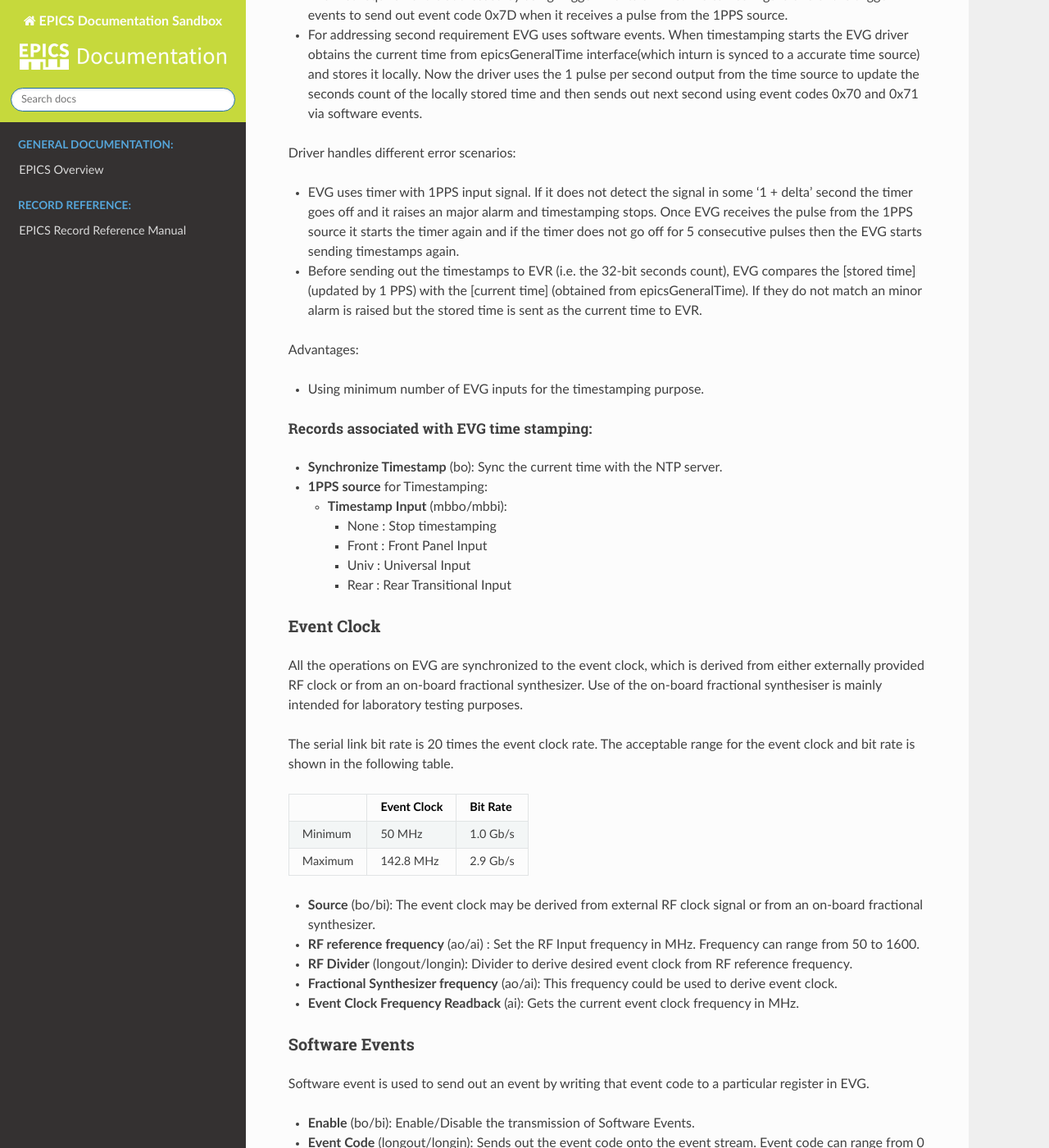
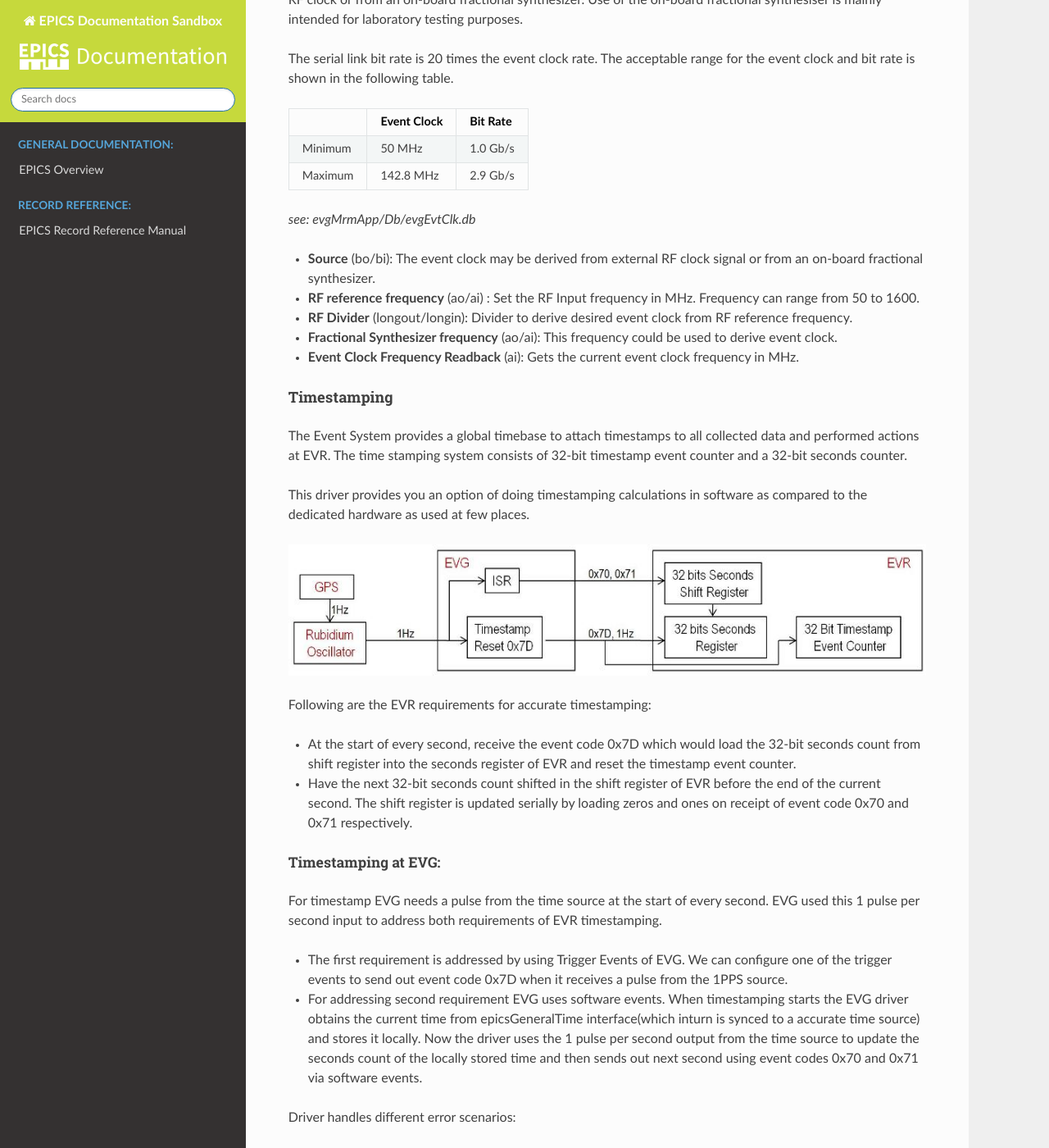
Before and after one commit to ttkorhonen/myDocument, a Sphinx documentation site: the page built from docs/mrfioc2/evg-usage.md, in a window 1280 px wide and 1400 px high, scrolled down 2528 px. Shown: the whole window at 82% size. Built offline with Sphinx 7.4.7 and the Read the Docs theme 2.0.0, drawn with Linux system fonts in a browser that asks for light colours; some of the changed lines change nothing that is shown; some of the changed text lies outside the part shown.

Commit message:
adding updated content

````diff
--- a/docs/mrfioc2/evg-usage.md
+++ b/docs/mrfioc2/evg-usage.md
@@ -21,11 +21,29 @@
 $ git clone https://github.com/epics-modules/mrfioc2.git
 ```
 
-Currently the driver supports the following models: (TBD)
+Currently the driver supports the following models: (To be completed)
+
+- VME-EVG-220
+- VME-EVG-230
+- cPCI-EVG-220
+- cPCI-EVG-230
+- PXI-EVG-220
+- VME-EVM-300
+- MTCA-EVM-300
+
+The required software that this driver depends on:
+
+- [EPICS Base](https://epics-controls.org/resources-and-support/base/) >= 3.14.10,
+- [devLib2](https://github.com/epics-modules/devlib2/) >= 2.8, and
+- the MSI tool (included in Base >= 3.15.1).
+
+
 
 ### IOC Deployment
 
 This section outlines a general strategy for adding an EVG to an IOC.
+
+#### VMEbus based hardware
 
 The VME bus based EVGs are configured using the mrmEvgSetupVME() IOC
 shell function.
@@ -56,15 +74,24 @@
 :class: dropdown
 
 VME64x allows for jumpless configuration of the
-card, but not automatically assignment of resources. Selection of an
-unused address range and IRQ level/vector is necessarily left to the
-user.
+card, but does not support automatic assignment of resources. Selection of an
+unused address range and IRQ level/vector is left to the user.
 
 Before setup is done the VME64 identifer fields are
 verified so that specifying an incorrect slot number is detected and
 setup will safely abort.
 ```
+#### PCI or PCIe based hardware
 
+For PCI (or PCIe) - based EVG or EVM, use
+
+```
+mrmEvgSetupPCI (
+        const char* id,         // Card Identifier
+        const char *spec,       // ID spec. or Bus number
+        int d,                                  // Device number
+        int f)                                  // Function number
+```
 
 ### Classes/Sub-Components
 
@@ -75,6 +102,38 @@
 ##### Global EVG Options:
 
 -   **Enable** (bo/bi): EVG enable and disable.
+
+#### Event Clock
+
+All the operations on EVG are synchronized to the event clock, which is
+derived from either externally provided RF clock or from an on-board
+fractional synthesizer. Use of the on-board fractional synthesiser is
+mainly intended for laboratory testing purposes.
+
+The serial link bit rate is 20 times the event clock rate. The acceptable range for the event clock and bit rate is shown in the following table.
+
+|         | **Event Clock** | **Bit Rate** |
+| ------- | --------------- | -----------  |
+| Minimum | 50 MHz | 1.0 Gb/s |
+| Maximum | 142.8 MHz | 2.9 Gb/s |
+
+*see: evgMrmApp/Db/evgEvtClk.db*
+
+-   **Source** (bo/bi): The event clock may be derived from
+    external RF clock signal or from an on-board fractional synthesizer.
+
+-   **RF reference frequency** (ao/ai) : Set the RF Input
+    frequency in MHz. Frequency can range from 50 to 1600.
+
+-   **RF Divider** (longout/longin): Divider to derive desired
+    event clock from RF reference frequency.
+
+-   **Fractional Synthesizer frequency** (ao/ai): This
+    frequency could be used to derive event clock.
+
+-   **Event Clock Frequency Readback** (ai): Gets the current
+    event clock frequency in MHz.
+
 
 ##### Timestamping
 
@@ -135,6 +194,8 @@
 
 -   Using minimum number of EVG inputs for the timestamping purpose.
 
+*see: evgMrmApp/Db/evgMrm.db*
+
 ###### Records associated with EVG time stamping:
 
 -   **Synchronize Timestamp** (bo): Sync the current time with
@@ -152,35 +213,6 @@
 
         -   Rear : Rear Transitional Input
 
-#### Event Clock
-
-All the operations on EVG are synchronized to the event clock, which is
-derived from either externally provided RF clock or from an on-board
-fractional synthesizer. Use of the on-board fractional synthesiser is
-mainly intended for laboratory testing purposes.
-
-The serial link bit rate is 20 times the event clock rate. The acceptable range for the event clock and bit rate is shown in the following table.
-
-|         | **Event Clock** | **Bit Rate** |
-| ------- | --------------- | -----------  |
-| Minimum | 50 MHz | 1.0 Gb/s |
-| Maximum | 142.8 MHz | 2.9 Gb/s |
-
-
--   **Source** (bo/bi): The event clock may be derived from
-    external RF clock signal or from an on-board fractional synthesizer.
-
--   **RF reference frequency** (ao/ai) : Set the RF Input
-    frequency in MHz. Frequency can range from 50 to 1600.
-
--   **RF Divider** (longout/longin): Divider to derive desired
-    event clock from RF reference frequency.
-
--   **Fractional Synthesizer frequency** (ao/ai): This
-    frequency could be used to derive event clock.
-
--   **Event Clock Frequency Readback** (ai): Gets the current
-    event clock frequency in MHz.
 
 #### Software Events
 
@@ -329,7 +361,7 @@
 mask field allow masking events from being send out based on external signal
 input states or software mask bits.
 
-
+*see mrmShared/Db/mrmSoftSeq.template and evgMrmApp/Db/evgSoftSeq.template*
 
 ### Functional block diagram of device support for event sequencer
 
````
